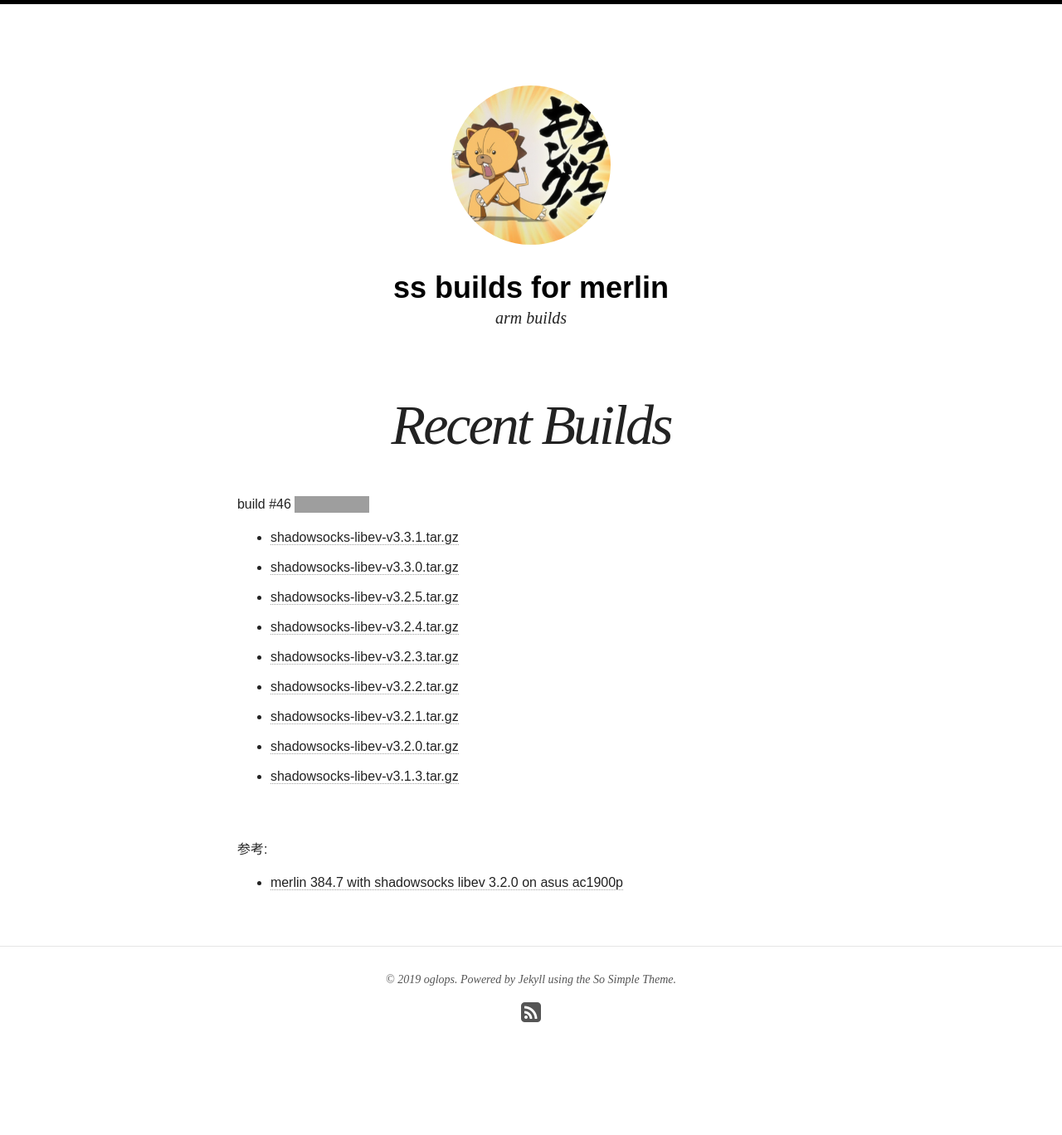
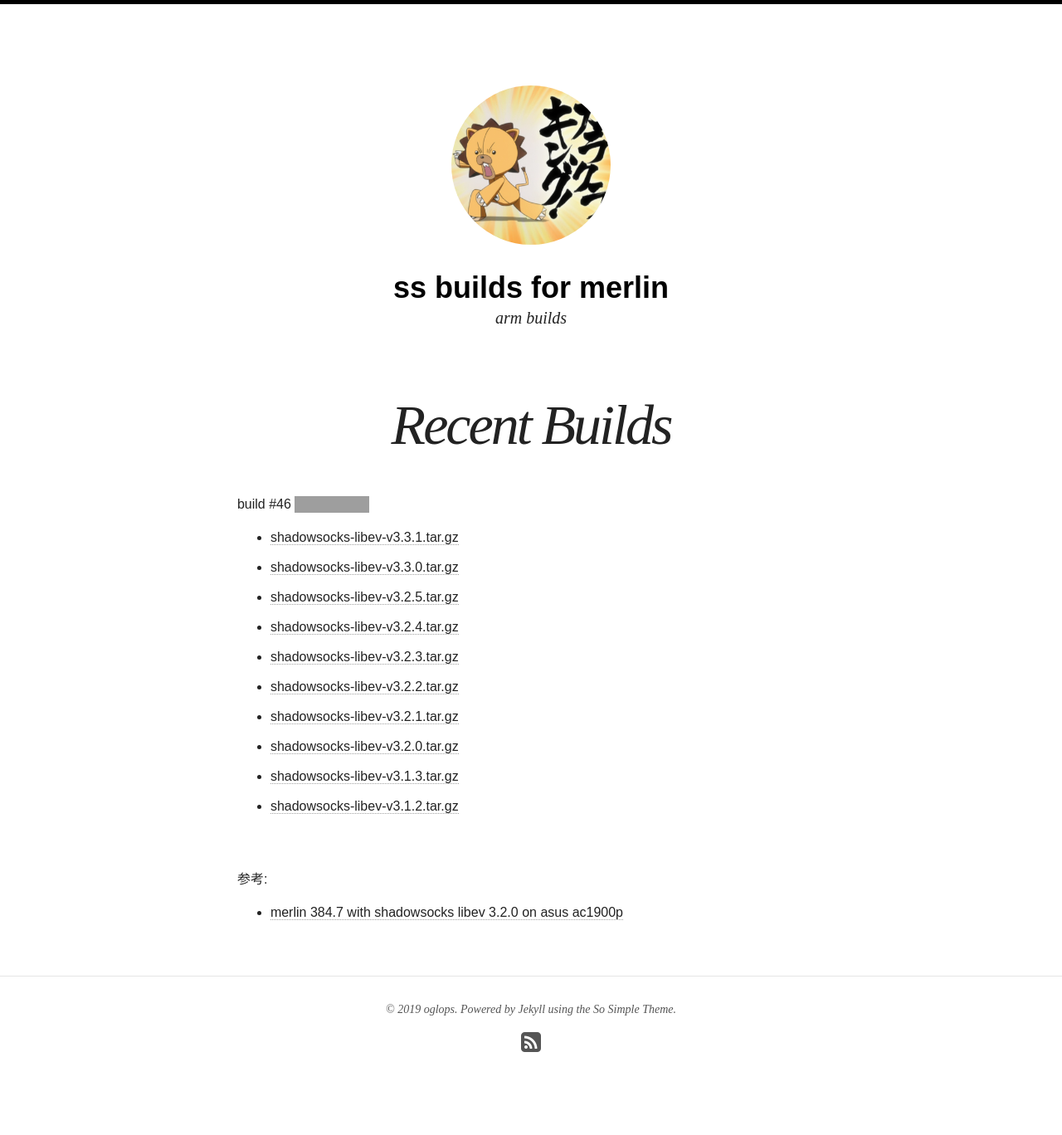
Before and after one commit to oglopss/merlin-ss-ci-jekyll, a Jekyll site: the page built from index.html, in a window 1280 px wide. Shown: the whole page at 83% size. Built offline with Jekyll 4.4.1, drawn with Linux system fonts in a browser that asks for light colours; nearby versions of some CDN libraries; before the commit the page ends 1332 px from its top, so only the background shows below that; grey boxes are pictures that could not be loaded.

Commit message:
Travis build 46 v3.1.2 pushed to gh-pages

```diff
--- a/_data/ss.yml
+++ b/_data/ss.yml
@@ -9,3 +9,4 @@ files:
   - v3.2.1
   - v3.2.0
   - v3.1.3
+  - v3.1.2
```
Also changed, not shown: 1 other file.
